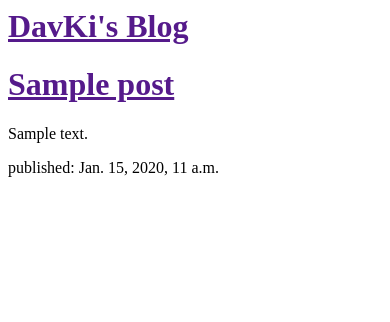
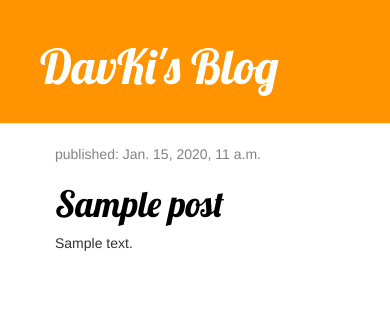
Before and after one commit to DavKi/myblog, a Django app: template myblog/templates/myblog/post_list.html in a window 390 px wide. Shown: the top 322 px of the page. Run offline with Django 3.2, Linux system fonts and the light colour scheme; the template is opened without the code that fills it: values that come from a table or form of the project are taken from there, others are empty; tables that the repository leaves empty hold one stand-in row (values such as "Sample post"); some libraries are stand-ins or nearby versions.

Commit message:
update css

```diff
--- /dev/null
+++ b/myblog/static/css/blog.css
@@ -0,0 +1,46 @@
+.page-header {
+    background-color: #ff9400;
+    margin-top: 0;
+    padding: 20px 20px 20px 40px;
+}
+
+.page-header h1, .page-header h1 a, .page-header h1 a:visited, .page-header h1 a:active {
+    color: #ffffff;
+    font-size: 36pt;
+    text-decoration: none;
+}
+
+.content {
+    margin-left: 40px;
+}
+
+h1, h2, h3, h4 {
+    font-family: 'Lobster', cursive;
+}
+
+.date {
+    color: #828282;
+}
+
+.save {
+    float: right;
+}
+
+.post-form textarea, .post-form input {
+    width: 100%;
+}
+
+.top-menu, .top-menu:hover, .top-menu:visited {
+    color: #ffffff;
+    float: right;
+    font-size: 26pt;
+    margin-right: 20px;
+}
+
+.post {
+    margin-bottom: 70px;
+}
+
+.post h1 a, .post h1 a:visited {
+    color: #000000;
+}
--- /dev/null
+++ b/myblog/templates/myblog/base.html
@@ -0,0 +1,25 @@
+{% load staticfiles %}
+<html>
+    <head>
+    	<link rel="stylesheet" href="//maxcdn.bootstrapcdn.com/bootstrap/3.2.0/css/bootstrap.min.css">
+		<link rel="stylesheet" href="//maxcdn.bootstrapcdn.com/bootstrap/3.2.0/css/bootstrap-theme.min.css">
+		<link href="http://fonts.googleapis.com/css?family=Lobster&subset=latin,latin-ext" rel="stylesheet" type="text/css">
+		<link rel="stylesheet" href="{% static 'css/blog.css' %}">
+        <title>DavKi's blog</title>
+    </head>
+    <body>
+        <div class='page-header'>
+            <h1><a href="">DavKi's Blog</a></h1>
+        </div>
+
+        <div class="content container">
+		    <div class="row">
+		        <div class="col-md-8">
+		            {% block content %}
+            		{% endblock %}
+		        </div>
+		    </div>
+		</div>
+
+    </body>
+</html>
--- a/myblog/templates/myblog/post_list.html
+++ b/myblog/templates/myblog/post_list.html
@@ -1,20 +1,13 @@
-<html>
-    <head>
-        <title>DavKi's blog</title>
-    </head>
-    <body>
-        <div>
-            <h1><a href="">DavKi's Blog</a></h1>
+{% extends 'myblog/base.html' %}
+
+{% block content %}
+    {% for post in posts %}
+        <div class="post">
+            <div class="date">
+                <p>published: {{ post.published_date }}</p>
+            </div>
+            <h1><a href="{% url 'post_detail' pk=post.pk %}">{{ post.title }}</a></h1>
+            <p>{{ post.text|linebreaks }}</p>
         </div>
-
-        <div>
-            {% for post in posts %}
-  			<div>
-        		<h1><a href="">{{ post.title }}</a></h1>
-        		<p>{{ post.text|linebreaks }}</p>
-        		<p>published: {{ post.published_date }}</p>
-    		</div>
-			{% endfor %}
-        </div>
-    </body>
-</html>
+    {% endfor %}
+{% endblock %}
--- a/myblog/urls.py
+++ b/myblog/urls.py
@@ -3,4 +3,5 @@ from . import views
 
 urlpatterns = [
     url(r'^$', views.post_list, name='post_list'),
+    url(r'^post/(?P<pk>\d+)/$', views.post_detail, name='post_detail'),
 ]
--- a/myblog/views.py
+++ b/myblog/views.py
@@ -1,4 +1,4 @@
-from django.shortcuts import render
+from django.shortcuts import render, get_object_or_404
 from django.utils import timezone
 from .models import Post
 # Create your views here.
@@ -7,3 +7,7 @@ from .models import Post
 def post_list(request):
     posts = Post.objects.filter(published_date__lte=timezone.now()).order_by('published_date')
     return render(request, 'myblog/post_list.html', {'posts': posts})
+
+def post_detail(request, pk):
+    post = get_object_or_404(Post, pk=pk)
+    return render(request, 'myblog/post_detail.html', {'post': post})
```
Also changed, not shown: myblog/templates/myblog/post_detail.html (added, +13 -0 lines).
